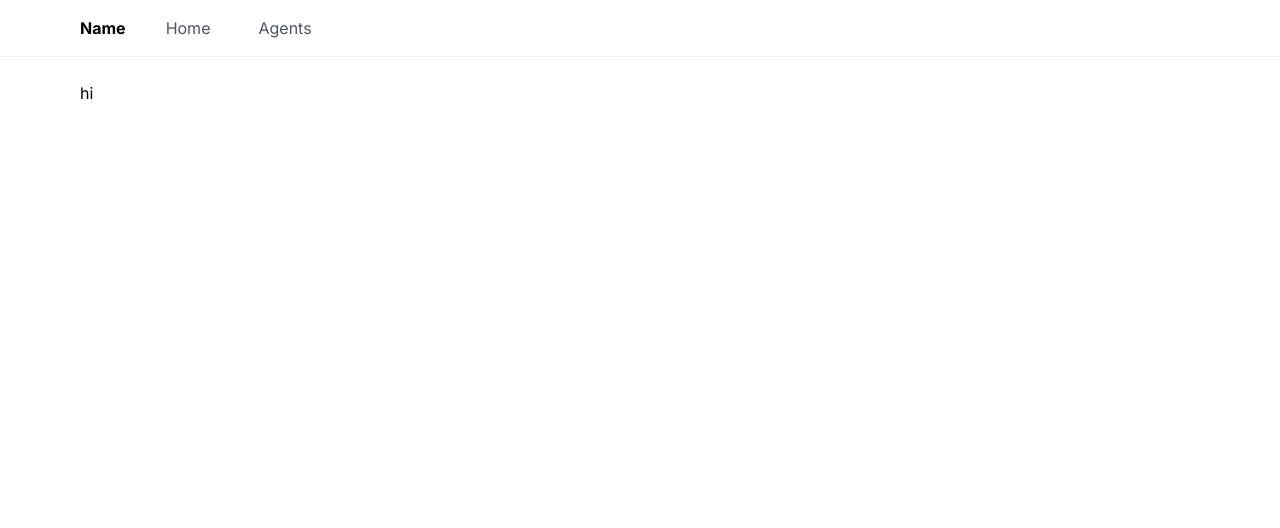
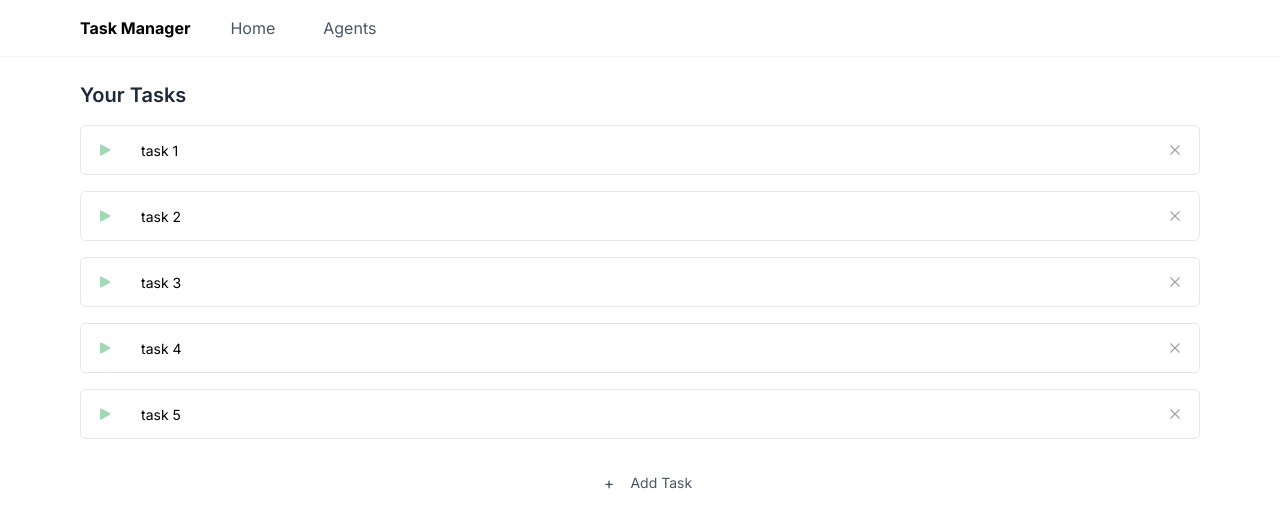
Before and after one commit to sanjitjuneja/agent_todo_list, a Next.js app in the folder frontend/: page / in a window 1280 px wide. Shown: the top 528 px of the page. Built offline with nearby package versions, Linux system fonts and the light colour scheme.

Commit message:
Create home page

```diff
--- a/frontend/app/agents/page.tsx
+++ b/frontend/app/agents/page.tsx
@@ -1,7 +1,17 @@
 import React from "react";
 
+//call backend to get agents
+
 function page() {
-  return <div>Agents</div>;
+  return (
+    <div>
+      <div className="text-xl text-gray-800 font-semibold mb-4">Your Tasks</div>
+    </div>
+  );
 }
 
 export default page;
+
+/*
+ {name, description, actions: {}, png}
+*/
--- a/frontend/app/page.tsx
+++ b/frontend/app/page.tsx
@@ -1,5 +1,90 @@
 "use client";
 
+import React, { useEffect, useState } from "react";
+import { Input } from "@/components/ui/input";
+import { HiPlay } from "react-icons/hi2";
+import { RxCross2 } from "react-icons/rx";
+import Modal from "@/components/ui/Modal";
+
+type task = {
+  name: string;
+  completed: Boolean;
+  result: string;
+};
+
 export default function Home() {
-  return <>hi</>;
+  const [tasks, setTasks] = useState<task[]>([
+    { name: "task 1", completed: false, result: "" },
+    { name: "task 2", completed: false, result: "" },
+    { name: "task 3", completed: false, result: "" },
+    { name: "task 4", completed: false, result: "" },
+    { name: "task 5", completed: false, result: "" },
+  ]);
+
+  const editTasks = (index: number, text: string) => {
+    const newTasks = tasks.map((task, i) => {
+      if (i === index) {
+        return { ...task, name: text };
+      }
+      return task;
+    });
+    setTasks(newTasks);
+  };
+
+  const addTask = () => {
+    const newTasks = [...tasks];
+    newTasks.push({ name: "", completed: false, result: "" });
+    setTasks(newTasks);
+  };
+
+  const deleteTask = (index: number) => {
+    const newTasks = tasks.filter((task, i) => {
+      return i !== index;
+    });
+    setTasks(newTasks);
+  };
+
+  return (
+    <div>
+      <div className="text-xl text-gray-800 font-semibold mb-4">Your Tasks</div>
+      <div className="flex flex-col space-y-4">
+        {tasks &&
+          tasks.map((task, index) => {
+            return (
+              <div
+                className={`border-gray-200 rounded-md cursor-pointer border py-1 ${
+                  task.completed && "bg-green-200"
+                }`}
+                key={index}
+              >
+                <div className="flex flex-row items-center">
+                  <div className=" opacity-40 hover:opacity-95 px-4">
+                    <HiPlay className="w-4 h-4 text-green-600" />
+                  </div>
+                  <Input
+                    className="border-none focus:border-none"
+                    type="email"
+                    value={task.name}
+                    onChange={(e) => editTasks(index, e.target.value)}
+                  />
+                  <div
+                    className=" opacity-40 hover:opacity-95 px-4"
+                    onClick={() => deleteTask(index)}
+                  >
+                    <RxCross2 className="w-4 h-4 text-gray-9 00" />
+                  </div>
+                </div>
+              </div>
+            );
+          })}
+        <div
+          className="border-gray-200 rounded-md cursor-pointer flex flex-row items-center justify-center hover:bg-gray-50"
+          onClick={addTask}
+        >
+          <div className="p-4 text-gray-600">+</div>
+          <div className="text-sm text-gray-600">Add Task</div>
+        </div>
+      </div>
+    </div>
+  );
 }
--- a/frontend/components/Navbar.tsx
+++ b/frontend/components/Navbar.tsx
@@ -8,7 +8,7 @@ function Navbar() {
   const router = useRouter();
   return (
     <div className="border-b border-gray-100 flex flex-row px-20 space-x-8 py-2 items-center">
-      <div className="font-bold">Name</div>
+      <div className="font-bold">Task Manager</div>
       <div
         className="font-normal p-2 hover:text-gray-800 cursor-pointer text-gray-600"
         onClick={() => router.push("/")}
--- /dev/null
+++ b/frontend/components/ui/Modal.tsx
@@ -0,0 +1,29 @@
+import React, { ReactNode } from "react";
+type modalProps = {
+  close: () => void;
+  visible: boolean;
+  children: ReactNode;
+};
+
+function Modal({ close, visible, children }: modalProps) {
+  return (
+    <div
+      className={`absolute w-screen h-screen backdrop-blur-sm bg-black/20 left-0 top-0 items-center justify-center flex ${
+        visible
+          ? "opacity-100 pointer-events-auto"
+          : "opacity-0 pointer-events-none"
+      } transition-all duration-300`}
+    >
+      <div className="md:w-2/3 h-3/4 w-11/12">
+        <div
+          className="bg-white p-6 rounded-md space-y-4 flex flex-col"
+          onClick={(e) => e.stopPropagation()}
+        >
+          {children}
+        </div>
+      </div>
+    </div>
+  );
+}
+
+export default Modal;
--- /dev/null
+++ b/frontend/components/ui/input.tsx
@@ -0,0 +1,25 @@
+import * as React from "react"
+
+import { cn } from "@/lib/utils"
+
+export interface InputProps
+  extends React.InputHTMLAttributes<HTMLInputElement> {}
+
+const Input = React.forwardRef<HTMLInputElement, InputProps>(
+  ({ className, type, ...props }, ref) => {
+    return (
+      <input
+        type={type}
+        className={cn(
+          "flex h-10 w-full rounded-md border border-slate-200 bg-white px-3 py-2 text-sm ring-offset-white file:border-0 file:bg-transparent file:text-sm file:font-medium placeholder:text-slate-500 focus-visible:outline-none focus-visible:ring-2 focus-visible:ring-slate-950 focus-visible:ring-offset-2 disabled:cursor-not-allowed disabled:opacity-50 dark:border-slate-800 dark:bg-slate-950 dark:ring-offset-slate-950 dark:placeholder:text-slate-400 dark:focus-visible:ring-slate-300",
+          className
+        )}
+        ref={ref}
+        {...props}
+      />
+    )
+  }
+)
+Input.displayName = "Input"
+
+export { Input }
--- a/frontend/package.json
+++ b/frontend/package.json
@@ -9,6 +9,7 @@
     "lint": "next lint"
   },
   "dependencies": {
+    "@radix-ui/react-alert-dialog": "^1.0.5",
     "@radix-ui/react-slot": "^1.0.2",
     "class-variance-authority": "^0.7.0",
     "clsx": "^2.1.0",
@@ -16,6 +17,7 @@
     "next": "14.1.0",
     "react": "^18",
     "react-dom": "^18",
+    "react-icons": "^5.0.1",
     "tailwind-merge": "^2.2.1",
     "tailwindcss-animate": "^1.0.7"
   },
```
Also changed, not shown: 1 other file (tests, documents, lock files or other folders).
